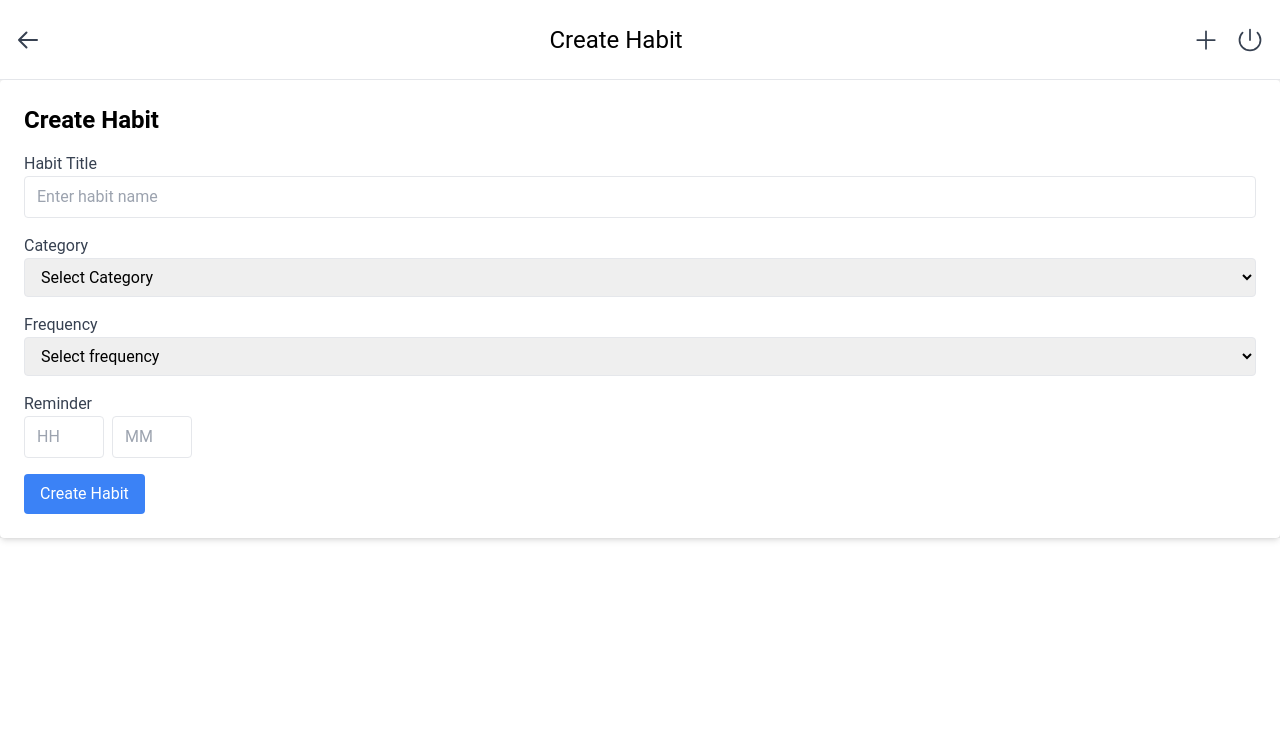
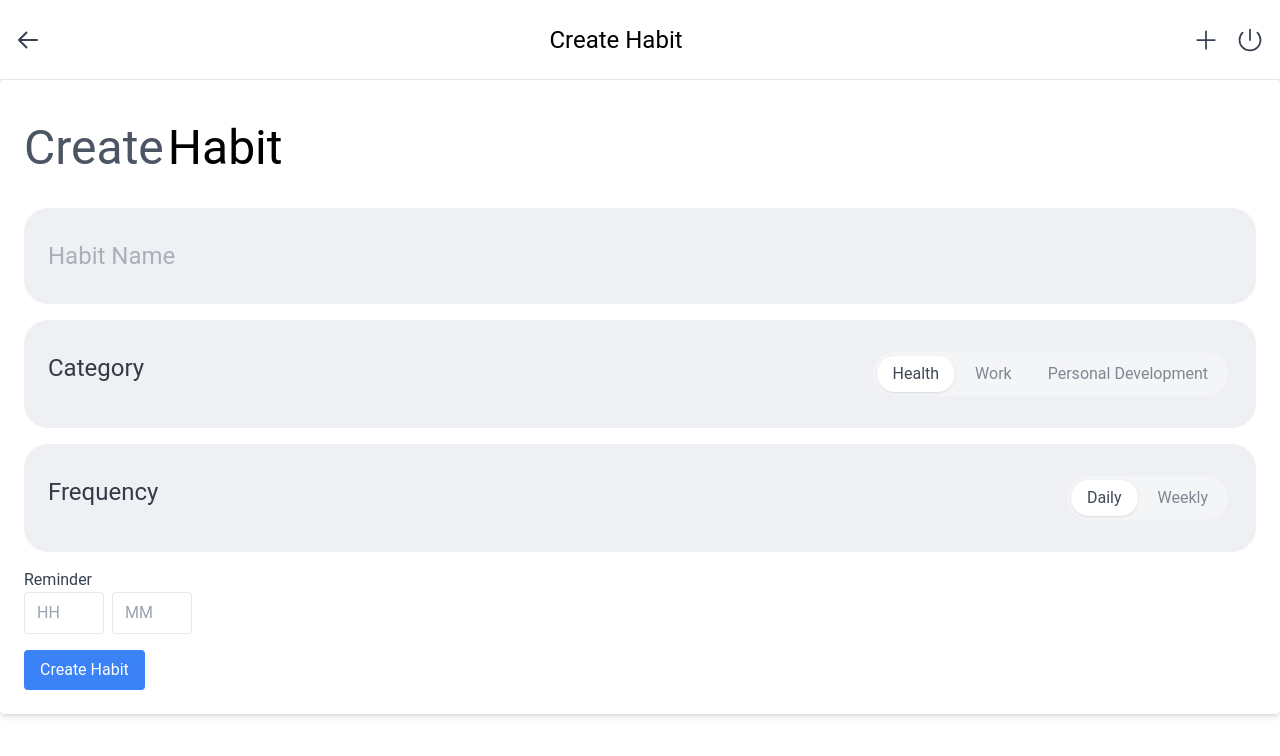
Before and after one commit to Akhancode/habitReminder-assessment, a React (Vite) app: page /habit in a window 1280 px wide. Shown: the top 756 px of the page. Built offline with nearby package versions, Linux system fonts and the light colour scheme; sample sign-in values are in the browser's storage.

Commit message:
added frequency

```diff
--- a/src/components/HabitForm.jsx
+++ b/src/components/HabitForm.jsx
@@ -3,11 +3,12 @@ import React, { useState, useEffect } from 'react';
 import TimePicker from 'react-time-picker';
 import 'react-time-picker/dist/TimePicker.css';
 import 'react-clock/dist/Clock.css';
+import ToggleButton from './ui/toggleButton';
 const HabitForm = ({ initialData = {}, onSubmit, mode }) => {
     const [habit, setHabit] = useState({
         title: '',
-        category: '',
-        frequency: '',
+        category: 'Health',
+        frequency: 'daily',
         reminder: '',
         ...initialData, // Pre-fill fields if data is provided (edit mode)
     });
@@ -18,11 +19,12 @@ const HabitForm = ({ initialData = {}, onSubmit, mode }) => {
     // Update form fields as user types
     const handleChange = (e) => {
         const { name, value } = e.target;
+
         setHabit((prev) => ({ ...prev, [name]: value }));
     };
-
     // Handle form submission
     const handleSubmit = (e) => {
+
         e.preventDefault();
         onSubmit(habit);
     };
@@ -57,37 +59,43 @@ const HabitForm = ({ initialData = {}, onSubmit, mode }) => {
 
     return (
         <form onSubmit={handleSubmit} className="bg-white p-6 rounded shadow-md space-y-4">
-            <h2 className="text-2xl font-semibold">{mode === 'edit' ? 'Edit Habit' : 'Create Habit'}</h2>
-
-            <div className="flex flex-col">
-                <label className="text-gray-700">Habit Title</label>
+            <h2 className="w-full bg-white py-5 border-gray-100  flex font-sans  text-5xl text-gray-600  ">{mode === 'edit' ? 'Update ' : 'Create '} <p className='ml-1 text-black'> Habit</p> </h2>
+            <div className={`bg-[#edeef2] opacity-85 rounded-3xl p-6 text-start capitalize py-8 flex justify-between pr-7 `}>
                 <input
                     type="text"
                     name="title"
                     value={habit.title}
                     onChange={handleChange}
-                    className="border rounded py-2 px-3"
-                    placeholder="Enter habit name"
+                    class="border-0 text-2xl bg-transparent p-0 outline-none cursor-text "
+                    placeholder="Habit Name"
                     required
                 />
             </div>
+            <div className={`bg-[#edeef2] opacity-85 rounded-3xl p-6 text-start capitalize py-8 flex justify-between pr-7 `}>
+                <label className="text-gray-900 text-2xl">Category</label>
+               <ToggleButton value={habit.category} setHabit={setHabit} type='category' />
 
-            <div className="flex flex-col">
-                <label className="text-gray-700">Category</label>
-                <select
+                {/* <select
                     name="category"
                     value={habit.category}
                     onChange={handleChange}
-                    className="border rounded py-2 px-3"
+                    className="border-2  "
                     required
                 >
                     <option value="" disabled>Select Category</option>
                     <option value="Health">Health</option>
                     <option value="Work">Work</option>
                     <option value="Personal Development">Personal Development</option>
-                </select>
+                </select> */}
             </div>
-            <div className="flex flex-col">
+            <div className={`bg-[#edeef2] opacity-85 rounded-3xl p-6 text-start capitalize py-8 flex justify-between pr-7 `}>
+                <label className="text-gray-900 text-2xl">Frequency</label>
+               <ToggleButton value={habit.frequency} setHabit={setHabit} />
+            </div>
+
+
+
+            {/* <div className="flex flex-col">
                 <label className="text-gray-700">Frequency</label>
                 <select
                     name="frequency"
@@ -101,7 +109,7 @@ const HabitForm = ({ initialData = {}, onSubmit, mode }) => {
                     <option value="weekly">Weekly</option>
                     <option value="monthly">Monthly</option>
                 </select>
-            </div>
+            </div> */}
 
             <div className="flex flex-col">
                 <label className="text-gray-700">Reminder</label>
--- /dev/null
+++ b/src/components/ui/toggleButton.jsx
@@ -0,0 +1,38 @@
+import React, { useEffect, useState } from "react";
+
+const ToggleButton = ({ value,
+    setHabit ,type="frequency" }) => {
+    const [selected, setSelected] = useState(value);
+    const arrOfOptions = "frequency"==type?["daily", "weekly"]:["Health",
+    "Work",
+    "Personal Development"]
+    useEffect(() => {
+        if(type=="category"){
+            setHabit((prev) => ({ ...prev, "category": selected }));
+        }else{
+            setHabit((prev) => ({ ...prev, "frequency": selected }));
+
+        }
+        console.log(selected , type )
+    }, [selected])
+
+    return (
+        <div className="flex bg-gray-100 rounded-full p-1 space-x-1 w-fit">
+
+            {arrOfOptions.map((option) => (
+                <div
+                    key={option}
+                    onClick={() => setSelected(option)}
+                    className={`cursor-pointer px-4 py-1.5 rounded-full ${selected === option
+                        ? "bg-white shadow text-gray-800"
+                        : "text-gray-500"
+                        }`}
+                >
+                    {option}
+                </div>
+            ))}
+        </div>
+    );
+};
+
+export default ToggleButton;
--- a/src/pages/HabitPage.jsx
+++ b/src/pages/HabitPage.jsx
@@ -21,6 +21,13 @@ const HabitPage = () => {
         setInitialData(data);
       };
       fetchHabitData(habitId);
+    }else{
+      setInitialData({
+        title: '',
+        category: 'Health',
+        frequency: 'daily',
+        reminder: '',
+      });
     }
   }, [habitId]);
 
--- a/src/pages/Home.jsx
+++ b/src/pages/Home.jsx
@@ -91,7 +91,7 @@ const Home = () => {
     navigate(`/progress/${habitId}`)
   }
 
-  const [viewType, setViewType] = useState("weekly")
+  const [viewType, setViewType] = useState("today")
   return (
 
     (habitsUpcomingData.length || habitsDoneData.length) ?
```
